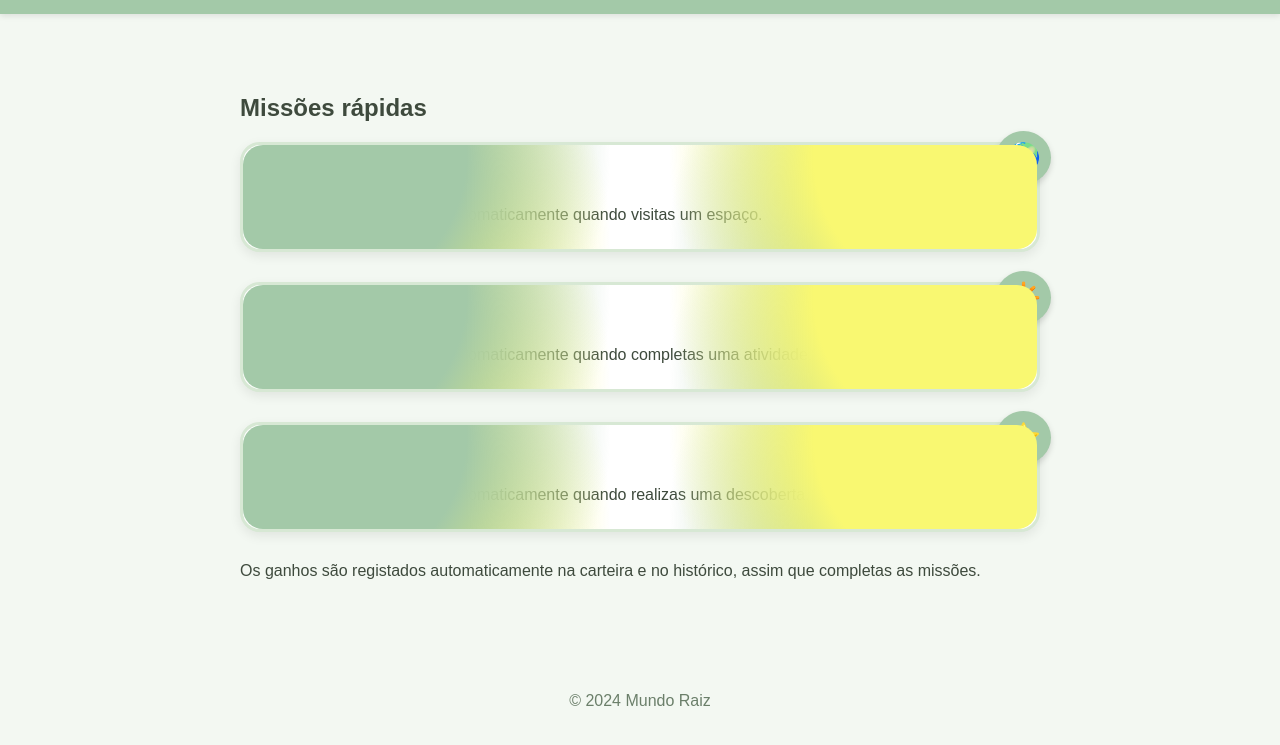
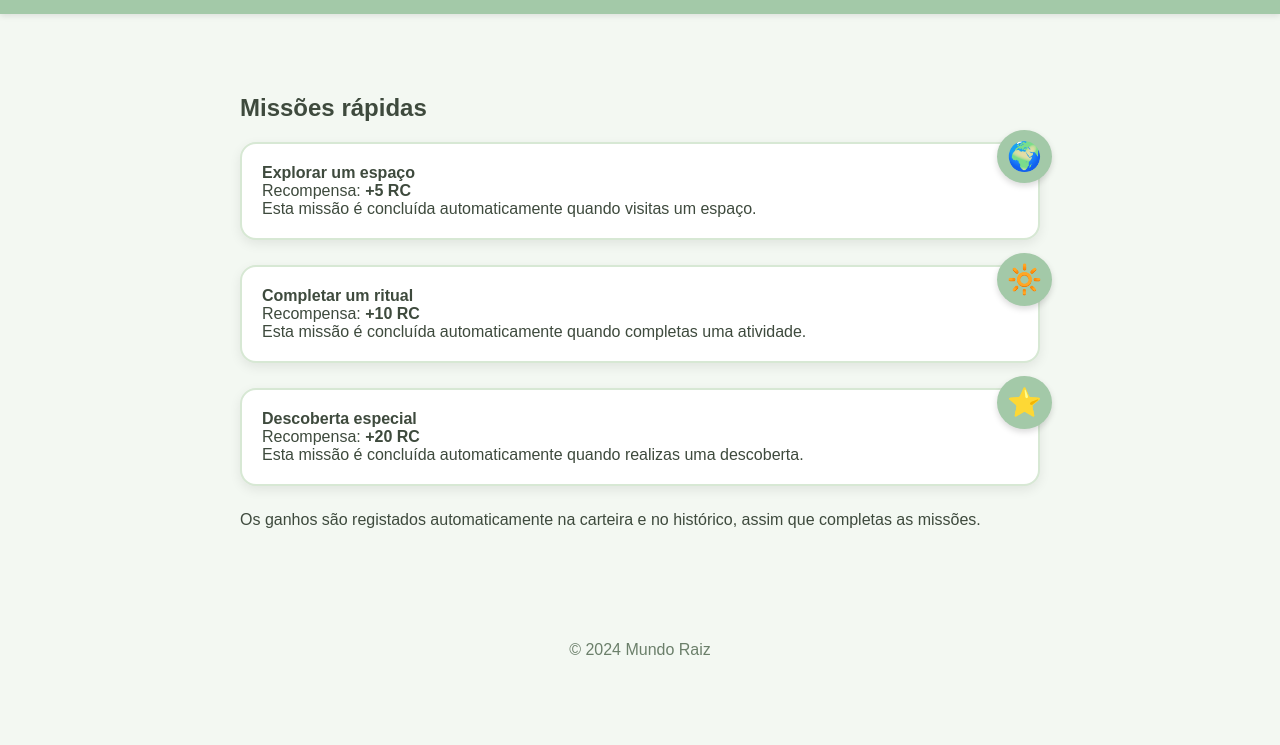
Before and after one commit to nobremel/raizcoin, a website: page ganhardois.html in a window 1280 px wide. Shown: the part 127-872 px from the top of the page. After the commit the page ends 822 px from the top, so only its background shows below. Drawn offline with Linux system fonts and the light colour scheme.

Commit message:
Refactor .missao-info styles and clean up comments
Updated styles for .missao-info class, modifying border, border-radius, padding, and margin. Removed unnecessary comments and adjusted the decorative icon.

```diff
--- a/styles.css
+++ b/styles.css
@@ -63,34 +63,18 @@ nav a:hover::after {
 --------------------------------*/
 .missao-info {
     background: #ffffff;
-    border: 3px solid #D7E8D4; /* verde pastel */
-    border-radius: 20px;
-    padding: 25px;
-    margin-bottom: 30px;
+    border: 2px solid #D7E8D4; /* verde pastel */
+    border-radius: 16px;
+    padding: 20px;
+    margin-bottom: 25px;
     box-shadow: 0 4px 12px rgba(0,0,0,0.08);
     transition: transform 0.25s ease, box-shadow 0.25s ease;
     position: relative;
 }
 
-/* Moldura ilustrada: folhas + estrelas (CSS puro) */
-.missao-info::after {
-    content: "";
-    position: absolute;
-    inset: 0;
-    border-radius: 20px;
-    pointer-events: none;
-
-    /* Folhas e estrelas suaves */
-    background:
-        radial-gradient(circle at 10% 10%, #A3C9A8 20%, transparent 40%),
-        radial-gradient(circle at 90% 10%, #F9F871 20%, transparent 40%),
-        radial-gradient(circle at 10% 90%, #F9F871 20%, transparent 40%),
-        radial-gradient(circle at 90% 90%, #A3C9A8 20%, transparent 40%);
-}
-
-/* Ícone decorativo padrão (será substituído abaixo) */
+/* Ícone decorativo */
 .missao-info::before {
-    content: "🌱"; /* ícone natureza */
+    content: "🌱"; /* ícone padrão (será substituído abaixo) */
     font-size: 28px;
     position: absolute;
     top: -14px;
```
